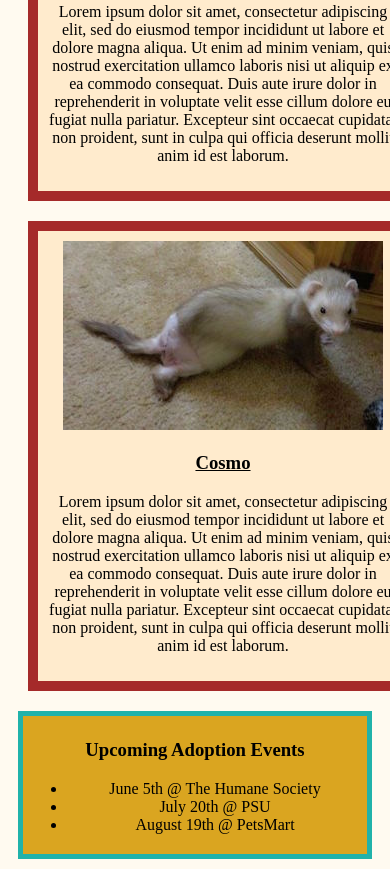
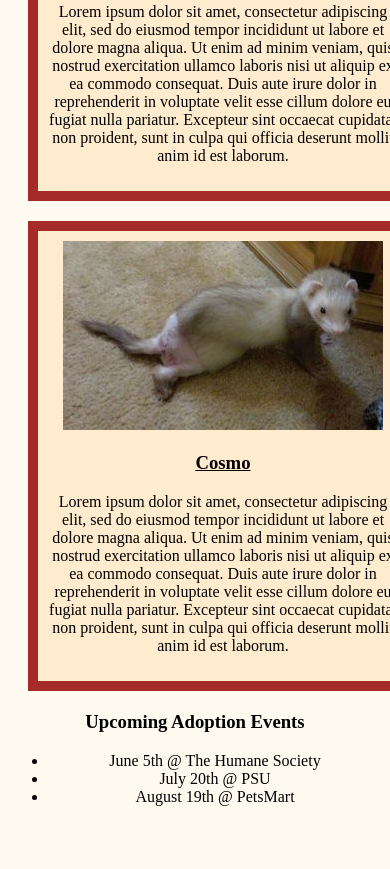
Before and after one commit to moodyan/animal-shelter, a plain HTML site: page index.html in a window 390 px wide. Shown: the part 2804-3673 px from the top of the page. After the commit the page ends 3626 px from the top, so only its background shows below. Drawn offline with Linux system fonts and the light colour scheme.

Commit message:
fix media queries for different size devices.

```diff
--- a/css/styles.css
+++ b/css/styles.css
@@ -24,7 +24,6 @@ p {
 .column p {
   font-style: normal;
 }
-
 @media screen and (min-width: 1000px) {
   .sidebar {
     float: left;
@@ -42,13 +41,20 @@ p {
 }
 
 
-@media screen and (max-width: 1000px) {
-
+@media screen and (max-width: 1000px) and (min-width: 480px) {
   .sidebar {
-    float: center;
+    float: bottom;
     background-color: goldenrod;
     border: 5px solid lightseagreen;
     padding: 4px;
     margin: 10px;
     max-width: 350px;
+  }
 }
+
+@media screen and (max-width: 480px) {
+  .sidebar {
+    background-color: floralwhite;
+
+  }
+}
```
Also changed, not shown: index.html (line endings or trailing spaces).
